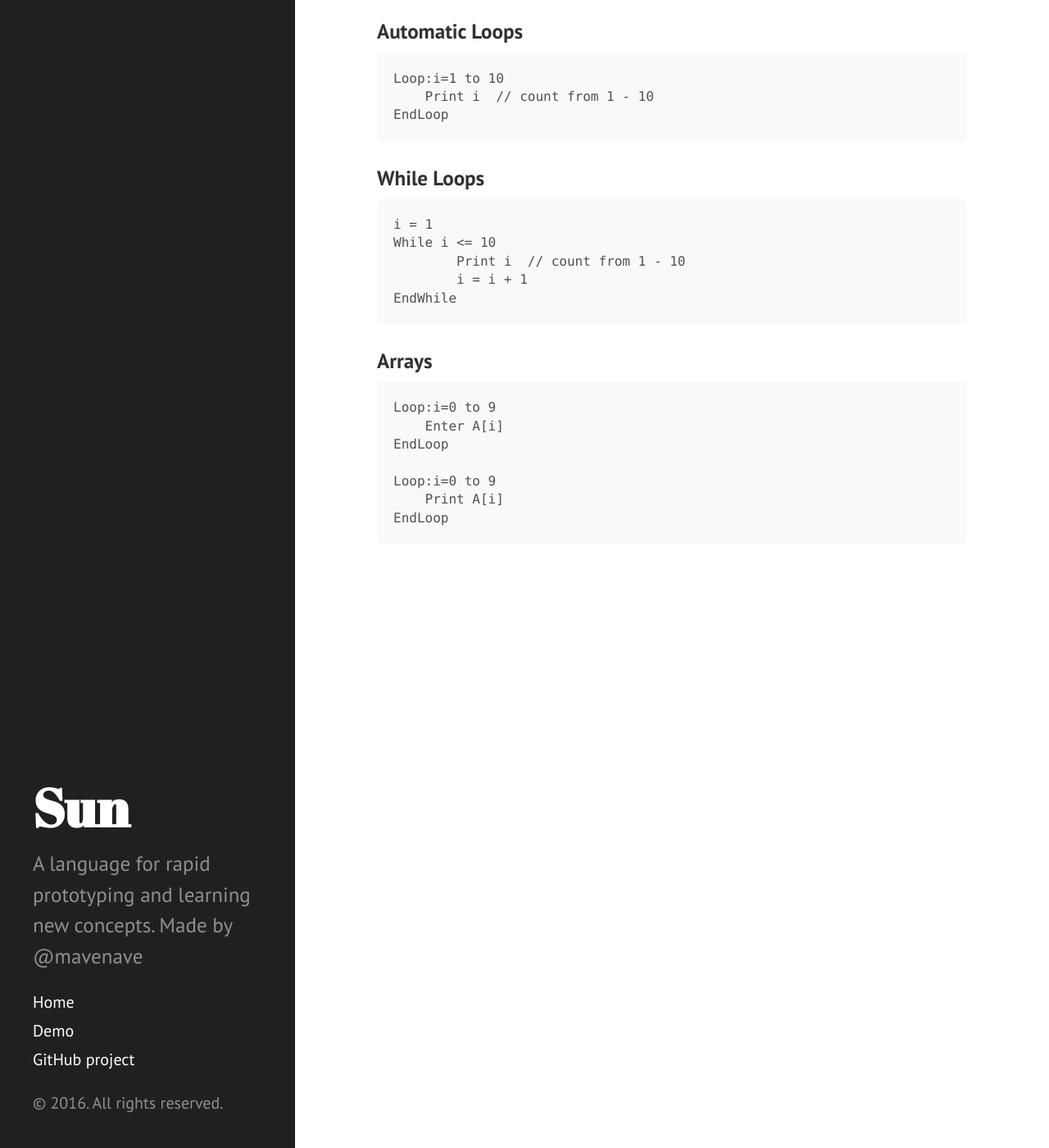
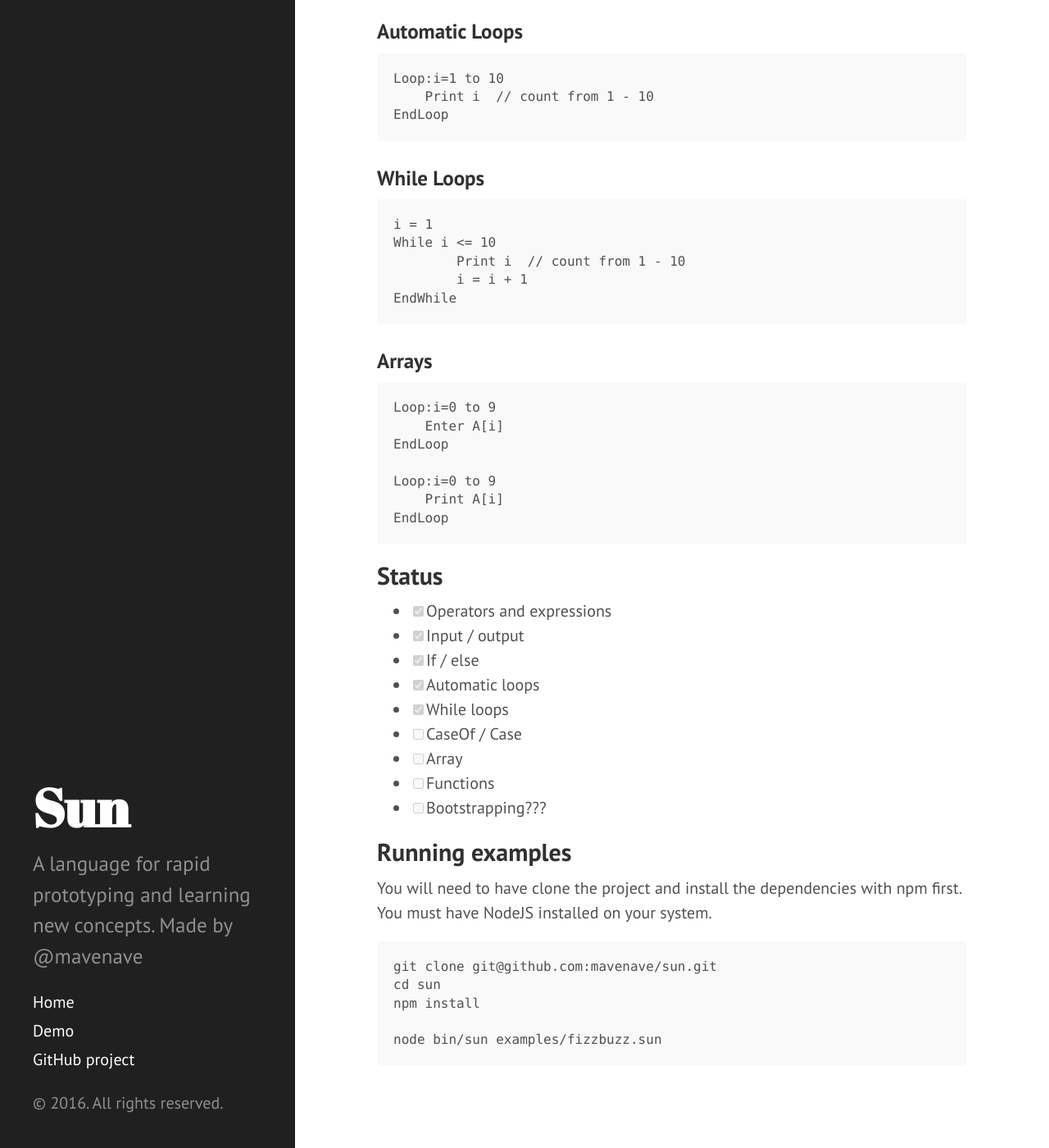
Before and after one commit to kenchangh/sun, a Jekyll site: the page built from docs/index.md, in a window 1280 px wide and 1400 px high, scrolled down 855 px. Shown: the whole window at 82% size. Built offline with Jekyll 4.4.1, drawn with Linux system fonts in a browser that asks for light colours.

Commit message:
updated docs

````diff
--- a/docs/index.md
+++ b/docs/index.md
@@ -2,7 +2,6 @@
 layout: default
 title: Sun Programming Language
 ---
-
 # Sun
 
 Sun is a programming language for quick prototyping and learning programming concepts. Being minimal and having a limited feature set, Sun is aimed to help novices in learning programming without all the cruft and redundancies. The language loosely follows the pseudocode language taught by Dr Juan in Sunway University for our Programming Concepts and Problem Solving class (PRG 1114).
@@ -55,3 +54,25 @@ Loop:i=0 to 9
     Print A[i]
 EndLoop
 ```
+
+## Status
+- [x] Operators and expressions
+- [x] Input / output
+- [x] If / else
+- [x] Automatic loops
+- [x] While loops
+- [ ] CaseOf / Case
+- [ ] Array
+- [ ] Functions
+- [ ] Bootstrapping???
+
+## Running examples
+
+You will need to have clone the project and install the dependencies with npm first. You must have NodeJS installed on your system.
+```
+git clone git@github.com:mavenave/sun.git
+cd sun
+npm install
+
+node bin/sun examples/fizzbuzz.sun
+```
````
